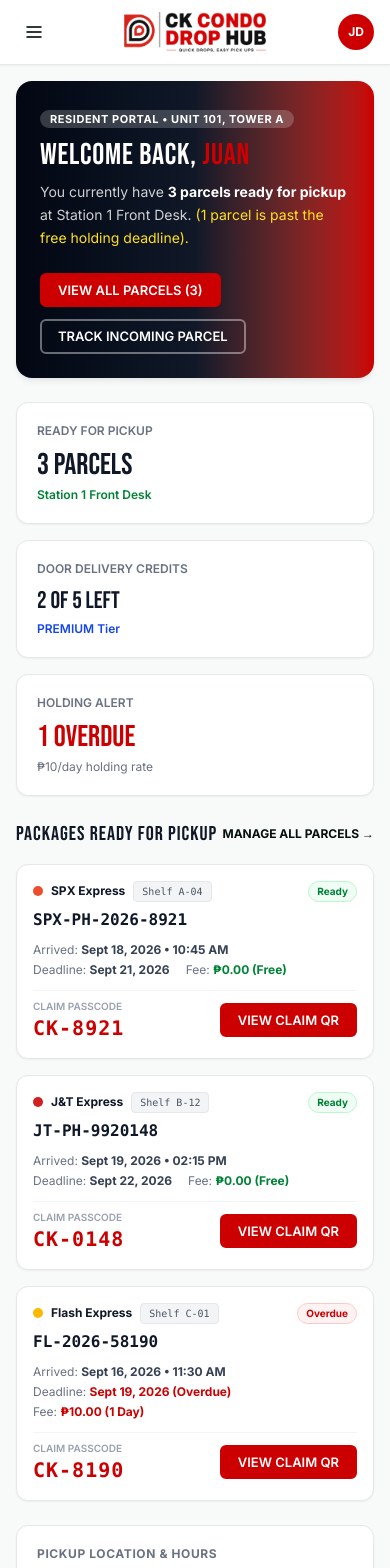
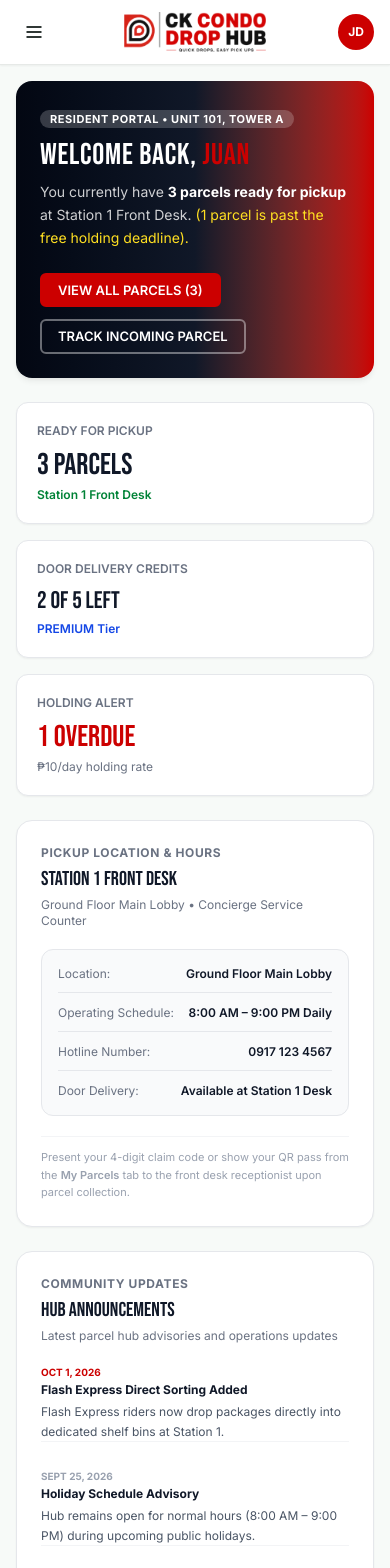
Before and after one commit to FredricksonAcorda/ck-condo-drop-hub, a Next.js app: page /dashboard in a window 390 px wide. Shown: the top 1568 px of the page. Built offline with nearby package versions, Linux system fonts and the light colour scheme.

Commit message:
refactor(resident): remove packages pickup section and balance dashboard cards

```diff
--- a/src/app/(customer)/dashboard/page.tsx
+++ b/src/app/(customer)/dashboard/page.tsx
@@ -3,14 +3,12 @@
 import Link from "next/link";
 import { useState } from "react";
 import { useAuth, useParcels } from "@/context";
-import { Parcel } from "@/types";
 
 export default function CustomerDashboardPage() {
   const { user, updateProfile } = useAuth();
   const { parcels } = useParcels();
 
   // Modal states
-  const [selectedClaimParcel, setSelectedClaimParcel] = useState<Parcel | null>(null);
   const [showPaymentModal, setShowPaymentModal] = useState(false);
   const [paymentMethod, setPaymentMethod] = useState<"GCASH" | "CASH_COUNTER">("GCASH");
   const [gcashRef, setGcashRef] = useState("");
@@ -170,125 +168,32 @@
         </div>
       </div>
 
-      {/* Section 1: Packages Ready for Pickup (Adaptive layout based on content) */}
-      <div className="space-y-4">
-        <div className="flex items-center justify-between">
-          <h2 className="font-[family-name:var(--font-heading)] text-xl tracking-wider uppercase text-gray-900">
-            PACKAGES READY FOR PICKUP
-          </h2>
-          <Link
-            href="/parcels"
-            className="text-xs font-bold text-brand-red hover:underline uppercase"
-          >
-            Manage All Parcels →
-          </Link>
-        </div>
-
-        {readyParcels.length === 0 ? (
-          <div className="bg-white rounded-2xl border border-gray-200 p-6 flex flex-col sm:flex-row items-start sm:items-center justify-between gap-4 shadow-sm">
-            <div>
-              <h3 className="font-bold text-base text-gray-900">All Caught Up!</h3>
-              <p className="text-xs text-gray-500 mt-0.5 max-w-xl">
-                You have 0 packages currently awaiting pickup at Station 1 Front Desk. We will send an SMS to {user?.phone || "your number"} the moment a courier registers a delivery.
-              </p>
-            </div>
-            <Link
-              href="/track"
-              className="btn btn-outline btn-sm font-bold uppercase shrink-0"
-            >
-              Track Incoming Parcel
-            </Link>
-          </div>
-        ) : (
-          <div className="grid grid-cols-1 md:grid-cols-2 gap-4">
-            {readyParcels.map((parcel) => (
-              <div
-                key={parcel.id}
-                className="bg-white rounded-xl border border-gray-200 p-4 sm:p-5 shadow-sm flex flex-col justify-between gap-3 hover:border-gray-300 transition-all"
-              >
-                <div className="space-y-1.5">
-                  <div className="flex items-center justify-between gap-2">
-                    <div className="flex items-center gap-2">
-                      <span
-                        className="inline-block w-2.5 h-2.5 rounded-full"
-                        style={{ backgroundColor: parcel.courierColor }}
-                      />
-                      <span className="font-bold text-xs text-gray-900">{parcel.courier}</span>
-                      <span className="text-[10px] bg-gray-100 text-gray-600 font-mono px-2 py-0.5 rounded border border-gray-200">
-                        {parcel.shelf}
-                      </span>
-                    </div>
-                    <span
-                      className={`text-[10px] font-bold px-2 py-0.5 rounded-full ${
-                        parcel.status === "OVERDUE"
-                          ? "bg-red-50 text-brand-red border border-red-200"
-                          : "bg-green-50 text-green-700 border border-green-200"
-                      }`}
-                    >
-                      {parcel.status === "OVERDUE" ? "Overdue" : "Ready"}
-                    </span>
-                  </div>
-
-                  <div className="font-mono font-bold text-base text-gray-900">
-                    {parcel.trackingNumber}
-                  </div>
-
-                  <div className="flex flex-wrap items-center gap-x-4 gap-y-1 text-xs text-gray-500 pt-1">
-                    <span>Arrived: <strong className="text-gray-700">{parcel.dateArrived}</strong></span>
-                    <span>Deadline: <strong className={parcel.status === "OVERDUE" ? "text-brand-red" : "text-gray-700"}>{parcel.deadline}</strong></span>
-                    <span>Fee: <strong className={parcel.status === "OVERDUE" ? "text-brand-red" : "text-green-700"}>{parcel.holdingFee}</strong></span>
-                  </div>
-                </div>
-
-                <div className="flex items-center justify-between pt-2 border-t border-gray-100">
-                  <div>
-                    <span className="text-[10px] text-gray-400 uppercase font-semibold block">
-                      Claim Passcode
-                    </span>
-                    <span className="font-mono font-black text-xl text-brand-red tracking-wider">
-                      {parcel.claimCode}
-                    </span>
-                  </div>
-                  <button
-                    type="button"
-                    onClick={() => setSelectedClaimParcel(parcel)}
-                    className="btn btn-primary btn-sm font-bold uppercase whitespace-nowrap cursor-pointer"
-                  >
-                    View Claim QR
-                  </button>
-                </div>
-              </div>
-            ))}
-          </div>
-        )}
-      </div>
-
-      {/* Section 2: Balanced 2-Column Grid for Station 1 Info & Hub Announcements (No Empty Whitespace) */}
+      {/* Station 1 Pickup Location & Hub Announcements (Balanced 2-Column Grid) */}
       <div className="grid grid-cols-1 md:grid-cols-2 gap-6">
         {/* Box 1: Station 1 Pickup Location & Schedule */}
-        <div className="bg-white p-5 sm:p-6 rounded-xl border border-gray-200 shadow-sm space-y-4 flex flex-col justify-between">
-          <div>
-            <span className="text-xs font-bold uppercase tracking-wider text-gray-500 block mb-1">
-              PICKUP LOCATION & HOURS
+        <div className="bg-white p-6 rounded-2xl border border-gray-200 shadow-sm flex flex-col justify-between gap-5">
+          <div className="space-y-1">
+            <span className="text-xs font-bold uppercase tracking-wider text-gray-500 block">
+              Pickup Location & Hours
             </span>
-            <h3 className="font-[family-name:var(--font-heading)] text-xl text-gray-900 uppercase">
+            <h3 className="font-[family-name:var(--font-heading)] text-xl sm:text-2xl text-gray-900 uppercase">
               Station 1 Front Desk
             </h3>
-            <p className="text-xs text-gray-500 mt-1">
+            <p className="text-xs text-gray-500">
               Ground Floor Main Lobby • Concierge Service Counter
             </p>
           </div>
 
-          <div className="text-xs space-y-2.5 text-gray-600 bg-gray-50 p-4 rounded-xl border border-gray-200">
-            <div className="flex justify-between border-b border-gray-200 pb-2">
+          <div className="text-xs space-y-3 text-gray-600 bg-gray-50 p-4 sm:p-5 rounded-xl border border-gray-200">
+            <div className="flex justify-between border-b border-gray-200 pb-2.5">
               <span className="text-gray-500">Location:</span>
               <span className="font-semibold text-gray-900">Ground Floor Main Lobby</span>
             </div>
-            <div className="flex justify-between border-b border-gray-200 pb-2">
+            <div className="flex justify-between border-b border-gray-200 pb-2.5">
               <span className="text-gray-500">Operating Schedule:</span>
               <span className="font-semibold text-gray-900">8:00 AM – 9:00 PM Daily</span>
             </div>
-            <div className="flex justify-between border-b border-gray-200 pb-2">
+            <div className="flex justify-between border-b border-gray-200 pb-2.5">
               <span className="text-gray-500">Hotline Number:</span>
               <span className="font-semibold text-gray-900">0917 123 4567</span>
             </div>
@@ -298,26 +203,26 @@
             </div>
           </div>
 
-          <p className="text-[11px] text-gray-400">
-            Present your 4-digit claim code or show your QR pass to the front desk receptionist upon parcel collection.
+          <p className="text-[11px] text-gray-400 leading-relaxed border-t border-gray-100 pt-3">
+            Present your 4-digit claim code or show your QR pass from the <Link href="/parcels" className="text-brand-red font-semibold hover:underline">My Parcels</Link> tab to the front desk receptionist upon parcel collection.
           </p>
         </div>
 
         {/* Box 2: Hub Announcements & Advisories */}
-        <div className="bg-white p-5 sm:p-6 rounded-xl border border-gray-200 shadow-sm space-y-4 flex flex-col justify-between">
-          <div>
-            <span className="text-xs font-bold uppercase tracking-wider text-gray-500 block mb-1">
-              COMMUNITY UPDATES
+        <div className="bg-white p-6 rounded-2xl border border-gray-200 shadow-sm flex flex-col justify-between gap-5">
+          <div className="space-y-1">
+            <span className="text-xs font-bold uppercase tracking-wider text-gray-500 block">
+              Community Updates
             </span>
-            <h3 className="font-[family-name:var(--font-heading)] text-xl text-gray-900 uppercase">
-              HUB ANNOUNCEMENTS
+            <h3 className="font-[family-name:var(--font-heading)] text-xl sm:text-2xl text-gray-900 uppercase">
+              Hub Announcements
             </h3>
-            <p className="text-xs text-gray-500 mt-1">
+            <p className="text-xs text-gray-500">
               Latest parcel hub advisories and operations updates
             </p>
           </div>
 
-          <div className="space-y-3 divide-y divide-gray-100 text-xs">
+          <div className="space-y-3.5 divide-y divide-gray-100 text-xs">
             <div className="pt-2 first:pt-0">
               <span className="text-[10px] text-brand-red font-bold uppercase">Oct 1, 2026</span>
               <h4 className="font-bold text-gray-900 mt-0.5">Flash Express Direct Sorting Added</h4>
@@ -347,81 +252,6 @@
           </div>
         </div>
       </div>
-
-      {/* Claim Code & QR Modal Popup */}
-      {selectedClaimParcel && (
-        <div className="fixed inset-0 bg-black/60 z-50 flex items-center justify-center p-4">
-          <div className="bg-white rounded-2xl max-w-sm w-full p-6 text-center space-y-4 shadow-2xl animate-in fade-in zoom-in duration-150">
-            <div>
-              <h3 className="font-[family-name:var(--font-heading)] text-2xl text-gray-900 uppercase">
-                PARCEL CLAIM PASS
-              </h3>
-              <p className="text-xs text-gray-500 mt-1">
-                Show this verification code to the receptionist at Station 1
-              </p>
-            </div>
-
-            <div className="bg-gray-50 p-4 rounded-xl border-2 border-dashed border-brand-red/40">
-              <div className="text-xs text-gray-500 uppercase tracking-wider font-semibold">
-                YOUR UNIQUE PASSCODE
-              </div>
-              <div className="font-mono text-3xl font-black text-brand-red tracking-widest my-1">
-                {selectedClaimParcel.claimCode}
-              </div>
-              <div className="text-[11px] text-gray-500 font-mono">
-                Tracking: {selectedClaimParcel.trackingNumber}
-              </div>
-            </div>
-
-            <div className="p-3 bg-white border border-gray-200 rounded-xl inline-block shadow-inner">
-              <div className="w-36 h-36 bg-gray-50 flex flex-col items-center justify-center rounded border border-gray-200">
-                <svg className="w-28 h-28 text-gray-900" viewBox="0 0 100 100" fill="currentColor">
-                  <rect x="10" y="10" width="24" height="24" rx="2" />
-                  <rect x="14" y="14" width="16" height="16" fill="white" />
-                  <rect x="18" y="18" width="8" height="8" />
-                  <rect x="66" y="10" width="24" height="24" rx="2" />
-                  <rect x="70" y="14" width="16" height="16" fill="white" />
-                  <rect x="74" y="18" width="8" height="8" />
-                  <rect x="10" y="66" width="24" height="24" rx="2" />
-                  <rect x="14" y="70" width="16" height="16" fill="white" />
-                  <rect x="18" y="74" width="8" height="8" />
-                  <rect x="42" y="10" width="12" height="12" />
-                  <rect x="42" y="30" width="12" height="12" />
-                  <rect x="42" y="50" width="12" height="12" />
-                  <rect x="66" y="42" width="12" height="12" />
-                  <rect x="66" y="66" width="12" height="12" />
-                  <rect x="80" y="80" width="10" height="10" />
-                  <rect x="50" y="76" width="10" height="14" />
-                </svg>
-                <span className="text-[9px] text-gray-400 mt-1 uppercase font-semibold">
-                  SCAN STATION 1
-                </span>
-              </div>
-            </div>
-
-            <div className="text-xs text-gray-600">
-              Shelf Location: <strong>{selectedClaimParcel.shelf}</strong>
-            </div>
-
-            <div className="flex gap-2 pt-1">
-              <button
-                type="button"
-                onClick={() => window.print()}
-                className="btn btn-outline btn-sm flex-1 font-bold uppercase text-xs cursor-pointer"
-              >
-                Print Pass
-              </button>
-              <button
-                type="button"
-                onClick={() => setSelectedClaimParcel(null)}
-                className="btn btn-primary btn-sm flex-1 font-bold uppercase text-xs cursor-pointer"
-              >
-                Close
-              </button>
-            </div>
-          </div>
-        </div>
-      )}
 
       {/* Payment Activation Modal */}
       {showPaymentModal && (
```
